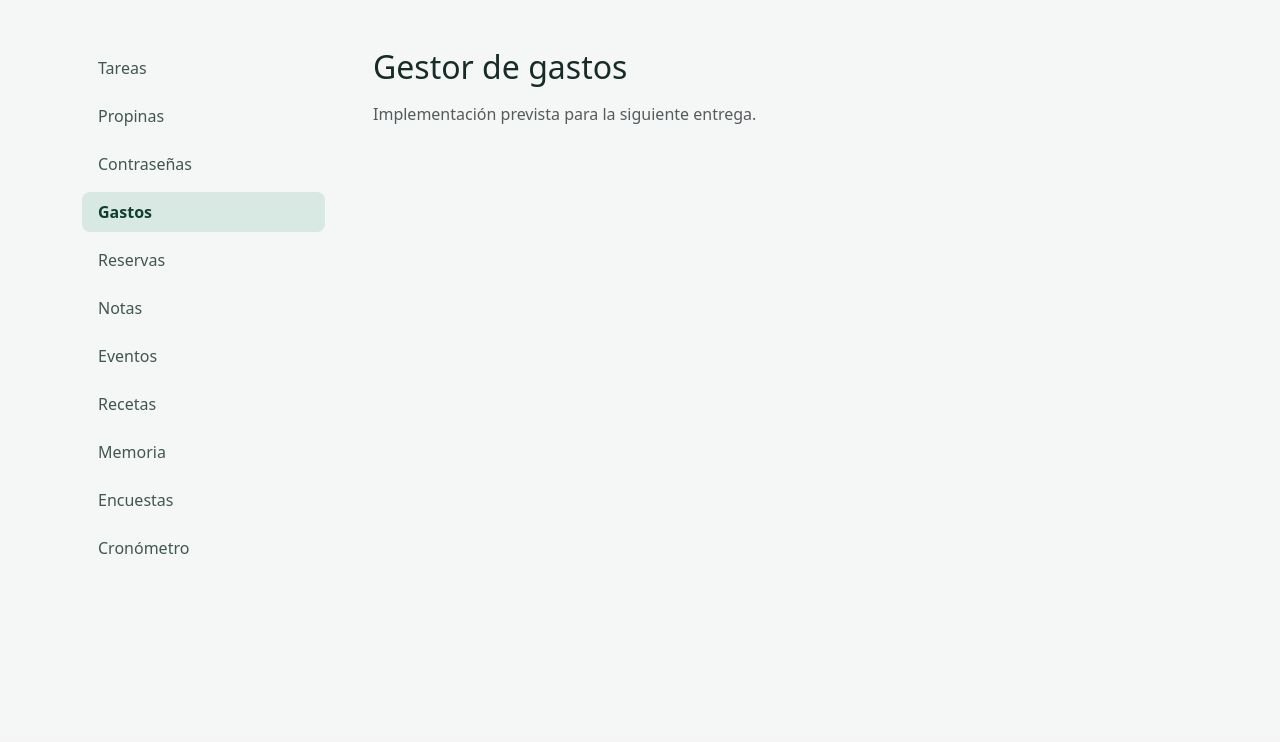
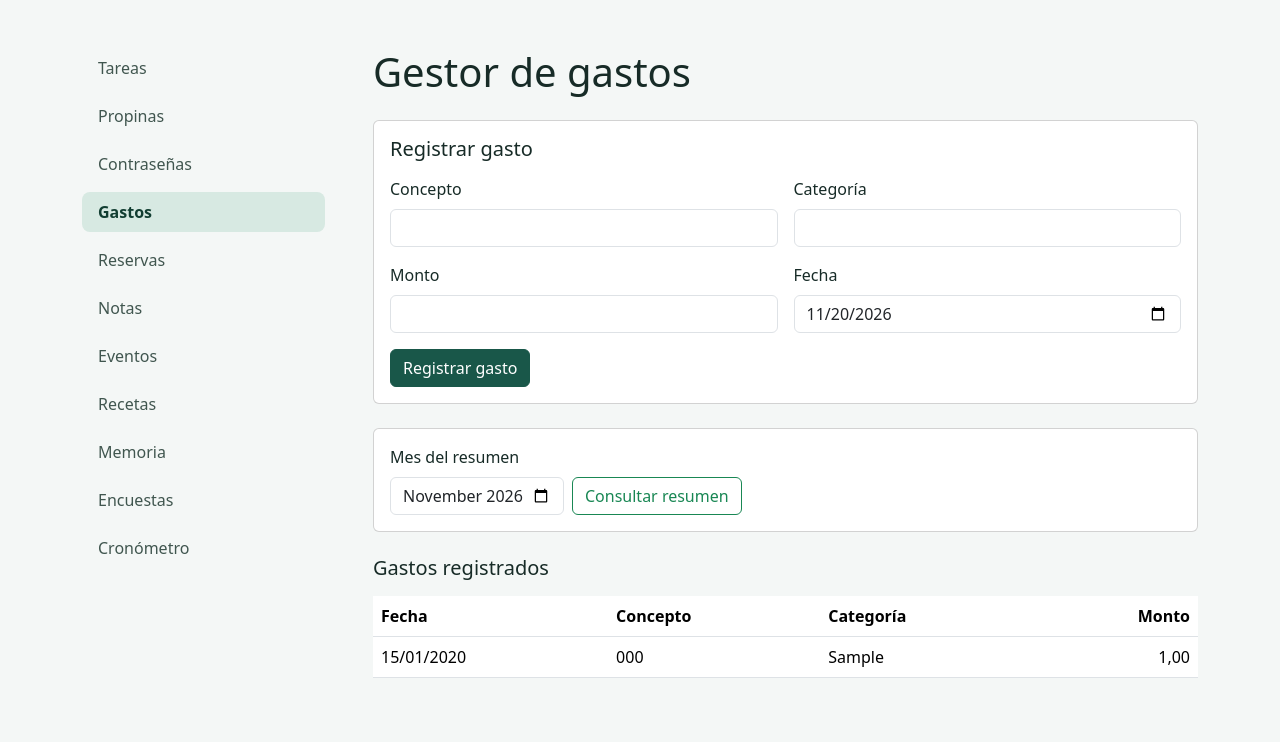
Before and after one commit to aluminetor/phpmvc, a Laravel app: page /gastos in a window 1280 px wide. Shown: the part 63-805 px from the top of the page. Before the commit the page ends 617 px from the top, so only its background shows below. Run offline with Laravel 12, Linux system fonts and the light colour scheme; tables that the repository leaves empty hold one stand-in row (values such as "Sample post").

Commit message:
feat(gastos): registrar gastos y consultar el resumen mensual

```diff
--- a/app/Http/Controllers/GastoController.php
+++ b/app/Http/Controllers/GastoController.php
@@ -2,22 +2,66 @@
 
 namespace App\Http\Controllers;
 
+use App\Models\Gasto;
+use Carbon\CarbonImmutable;
+use Illuminate\Http\RedirectResponse;
+use Illuminate\Http\Request;
 use Illuminate\View\View;
 
 class GastoController extends Controller
 {
     public function index(): View
     {
-        return view('gastos.index');
+        $hoy = CarbonImmutable::today('America/Bogota');
+
+        return view('gastos.index', [
+            'hoy' => $hoy,
+            'gastos' => Gasto::query()->orderByDesc('fecha')->orderByDesc('id')->paginate(15),
+            'categorias' => Gasto::query()->select('categoria')->distinct()->orderBy('categoria')->pluck('categoria'),
+        ]);
     }
 
-    public function store(): never
+    public function store(Request $request): RedirectResponse
     {
-        abort(501, 'Este endpoint está previsto para la siguiente entrega.');
+        if (is_string($request->input('monto'))) {
+            $request->merge(['monto' => str_replace(',', '.', $request->input('monto'))]);
+        }
+
+        $datos = $request->validate([
+            'concepto' => ['required', 'string', 'max:160'],
+            'categoria' => ['required', 'string', 'max:80'],
+            'monto' => ['bail', 'required', 'numeric', 'between:0.01,999999999.99', 'regex:/^(?:\d{1,9}|\d{0,9}\.\d{1,2})$/D'],
+            'fecha' => ['required', 'date_format:Y-m-d', 'after_or_equal:1000-01-01'],
+        ], [
+            'concepto.*' => 'Escribe un concepto de hasta 160 caracteres.',
+            'categoria.*' => 'Escribe una categoría de hasta 80 caracteres.',
+            'monto.*' => 'Ingresa un monto positivo con hasta nueve enteros y dos decimales.',
+            'fecha.*' => 'Selecciona una fecha válida.',
+        ]);
+
+        Gasto::create($datos);
+
+        return to_route('gastos.index')->with('estado', 'Gasto registrado.');
     }
 
-    public function resumen(): never
+    public function resumen(Request $request): View
     {
-        abort(501, 'Este endpoint está previsto para la siguiente entrega.');
+        $datos = $request->validate([
+            'mes' => ['nullable', 'date_format:Y-m', 'regex:/^[1-9]\d{3}-\d{2}$/D'],
+        ], [
+            'mes.*' => 'Selecciona un mes válido.',
+        ]);
+
+        $mes = isset($datos['mes'])
+            ? CarbonImmutable::createFromFormat('!Y-m', $datos['mes'])
+            : CarbonImmutable::today('America/Bogota')->startOfMonth();
+
+        $categorias = Gasto::resumenMensual($mes);
+
+        return view('gastos.resumen', [
+            'mes' => $mes->format('Y-m'),
+            'categorias' => $categorias,
+            'total' => $categorias->first()->total ?? '0.00',
+        ]);
     }
 }
--- /dev/null
+++ b/app/Models/Gasto.php
@@ -0,0 +1,38 @@
+<?php
+
+namespace App\Models;
+
+use Carbon\CarbonImmutable;
+use Illuminate\Database\Eloquent\Casts\Attribute;
+use Illuminate\Database\Eloquent\Model;
+use Illuminate\Support\Collection;
+
+class Gasto extends Model
+{
+    protected $fillable = ['concepto', 'categoria', 'monto', 'fecha'];
+
+    protected function casts(): array
+    {
+        return [
+            'monto' => 'decimal:2',
+            'fecha' => 'immutable_date',
+        ];
+    }
+
+    protected function fecha(): Attribute
+    {
+        return Attribute::set(fn ($fecha): string => $this->asDate($fecha)->toDateString());
+    }
+
+    public static function resumenMensual(CarbonImmutable $mes): Collection
+    {
+        return self::query()
+            ->whereBetween('fecha', [$mes->startOfMonth()->toDateString(), $mes->endOfMonth()->toDateString()])
+            ->selectRaw('categoria, COUNT(*) AS cantidad, SUM(monto) AS subtotal, SUM(SUM(monto)) OVER () AS total')
+            ->groupBy('categoria')
+            ->orderByDesc('subtotal')
+            ->orderBy('categoria')
+            ->toBase()
+            ->get();
+    }
+}
--- /dev/null
+++ b/resources/views/gastos/filtro-mes.blade.php
@@ -0,0 +1,8 @@
+<div class="d-flex flex-column flex-sm-row align-items-sm-end gap-2">
+    <div>
+        <label for="mes-gastos" class="form-label">Mes del resumen</label>
+        <input id="mes-gastos" name="mes" type="month" min="1000-01" max="9999-12"
+               class="form-control @error('mes') is-invalid @enderror" value="{{ $mes }}" required>
+    </div>
+    <button class="btn btn-outline-success" type="submit">Consultar resumen</button>
+</div>
--- a/resources/views/gastos/index.blade.php
+++ b/resources/views/gastos/index.blade.php
@@ -3,6 +3,77 @@
 @section('title', 'Gestor de gastos')
 
 @section('content')
-    <h1 class="h2 mb-3">Gestor de gastos</h1>
-    <p class="text-body-secondary">Implementación prevista para la siguiente entrega.</p>
+    <h1 class="mb-4">Gestor de gastos</h1>
+
+    <form method="POST" action="{{ route('gastos.store') }}" class="card card-body mb-4">
+        @csrf
+        <h2 class="h5 mb-3">Registrar gasto</h2>
+        <div class="row g-3">
+            <div class="col-sm-6">
+                <label for="concepto" class="form-label">Concepto</label>
+                <input id="concepto" name="concepto" class="form-control @error('concepto') is-invalid @enderror"
+                       value="{{ is_scalar(old('concepto')) ? old('concepto') : '' }}" maxlength="160" required>
+            </div>
+            <div class="col-sm-6">
+                <label for="categoria" class="form-label">Categoría</label>
+                <input id="categoria" name="categoria" list="categorias-gasto"
+                       class="form-control @error('categoria') is-invalid @enderror"
+                       value="{{ is_scalar(old('categoria')) ? old('categoria') : '' }}" maxlength="80" required>
+                <datalist id="categorias-gasto">
+                    @foreach ($categorias as $categoria)
+                        <option value="{{ $categoria }}"></option>
+                    @endforeach
+                </datalist>
+            </div>
+            <div class="col-sm-6">
+                <label for="monto" class="form-label">Monto</label>
+                <input id="monto" name="monto" inputmode="decimal"
+                       class="form-control @error('monto') is-invalid @enderror"
+                       value="{{ is_scalar(old('monto')) ? old('monto') : '' }}" maxlength="12" required>
+            </div>
+            <div class="col-sm-6">
+                <label for="fecha-gasto" class="form-label">Fecha</label>
+                <input id="fecha-gasto" name="fecha" type="date" min="1000-01-01" max="9999-12-31"
+                       class="form-control @error('fecha') is-invalid @enderror"
+                       value="{{ is_scalar(old('fecha', $hoy->toDateString())) ? old('fecha', $hoy->toDateString()) : '' }}" required>
+            </div>
+        </div>
+        <div class="mt-3">
+            <button class="btn btn-primary" type="submit">Registrar gasto</button>
+        </div>
+    </form>
+
+    <form method="GET" action="{{ route('gastos.resumen') }}" class="card card-body mb-4">
+        @include('gastos.filtro-mes', ['mes' => $hoy->format('Y-m')])
+    </form>
+
+    <h2 class="h5 mb-3">Gastos registrados</h2>
+    @if ($gastos->isEmpty())
+        <p class="text-body-secondary">Aún no hay gastos registrados.</p>
+    @else
+        <div class="table-responsive">
+            <table class="table align-middle">
+                <thead>
+                    <tr>
+                        <th scope="col">Fecha</th>
+                        <th scope="col">Concepto</th>
+                        <th scope="col">Categoría</th>
+                        <th scope="col" class="text-end">Monto</th>
+                    </tr>
+                </thead>
+                <tbody>
+                    @foreach ($gastos as $gasto)
+                        <tr>
+                            <td class="text-nowrap">{{ $gasto->fecha->format('d/m/Y') }}</td>
+                            <td class="text-break">{{ $gasto->concepto }}</td>
+                            <td class="text-break">{{ $gasto->categoria }}</td>
+                            <td class="text-end text-nowrap">{{ number_format($gasto->monto, 2, ',', '.') }}</td>
+                        </tr>
+                    @endforeach
+                </tbody>
+            </table>
+        </div>
+    @endif
+
+    {{ $gastos->links('pagination::bootstrap-5') }}
 @endsection
```
Also changed, not shown: resources/views/gastos/resumen.blade.php (added, +43 -0 lines), tests/Feature/GastoTest.php (added, +33 -0 lines), README.md, database/migrations/2026_11_20_000001_create_gastos_table.php (added).
